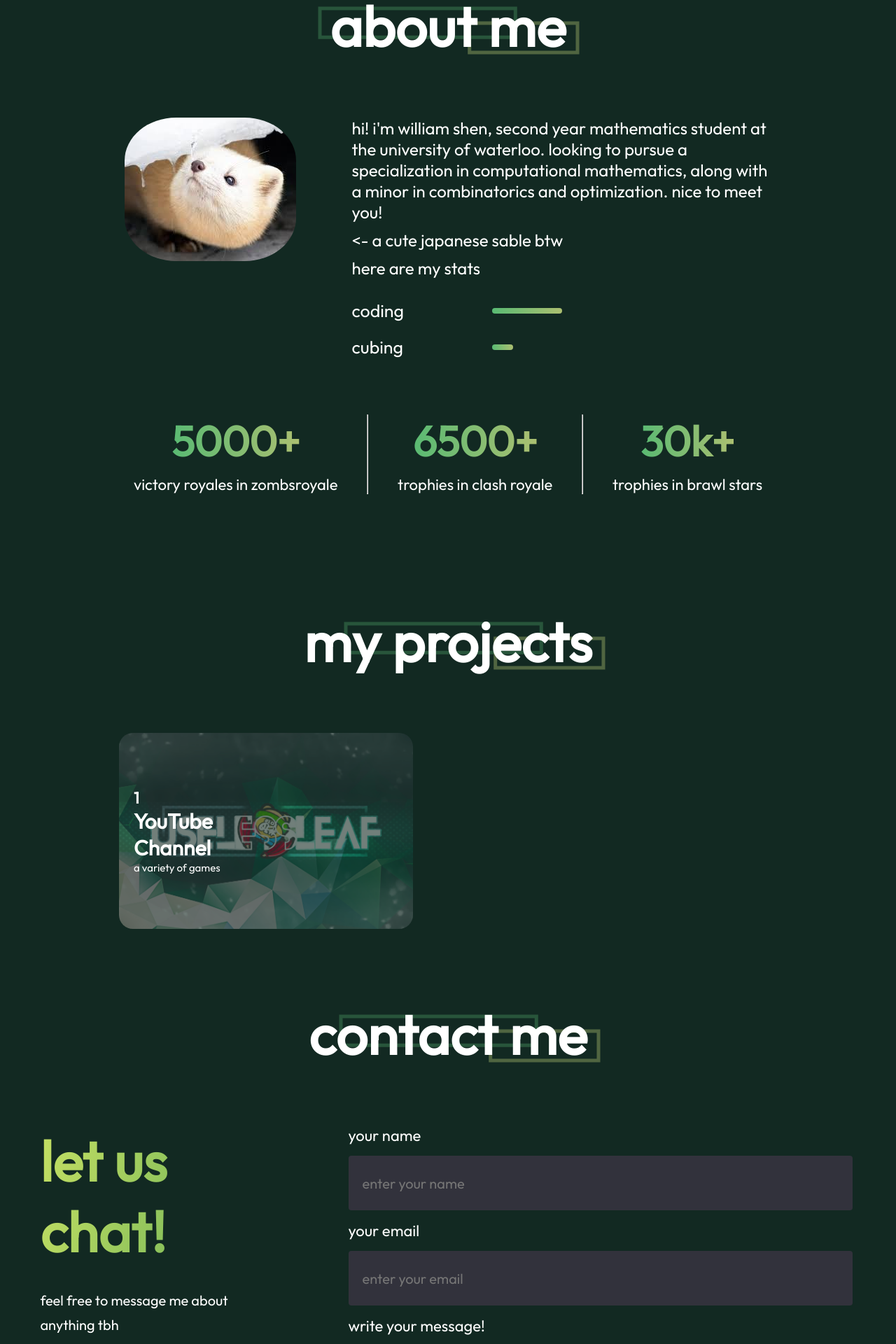
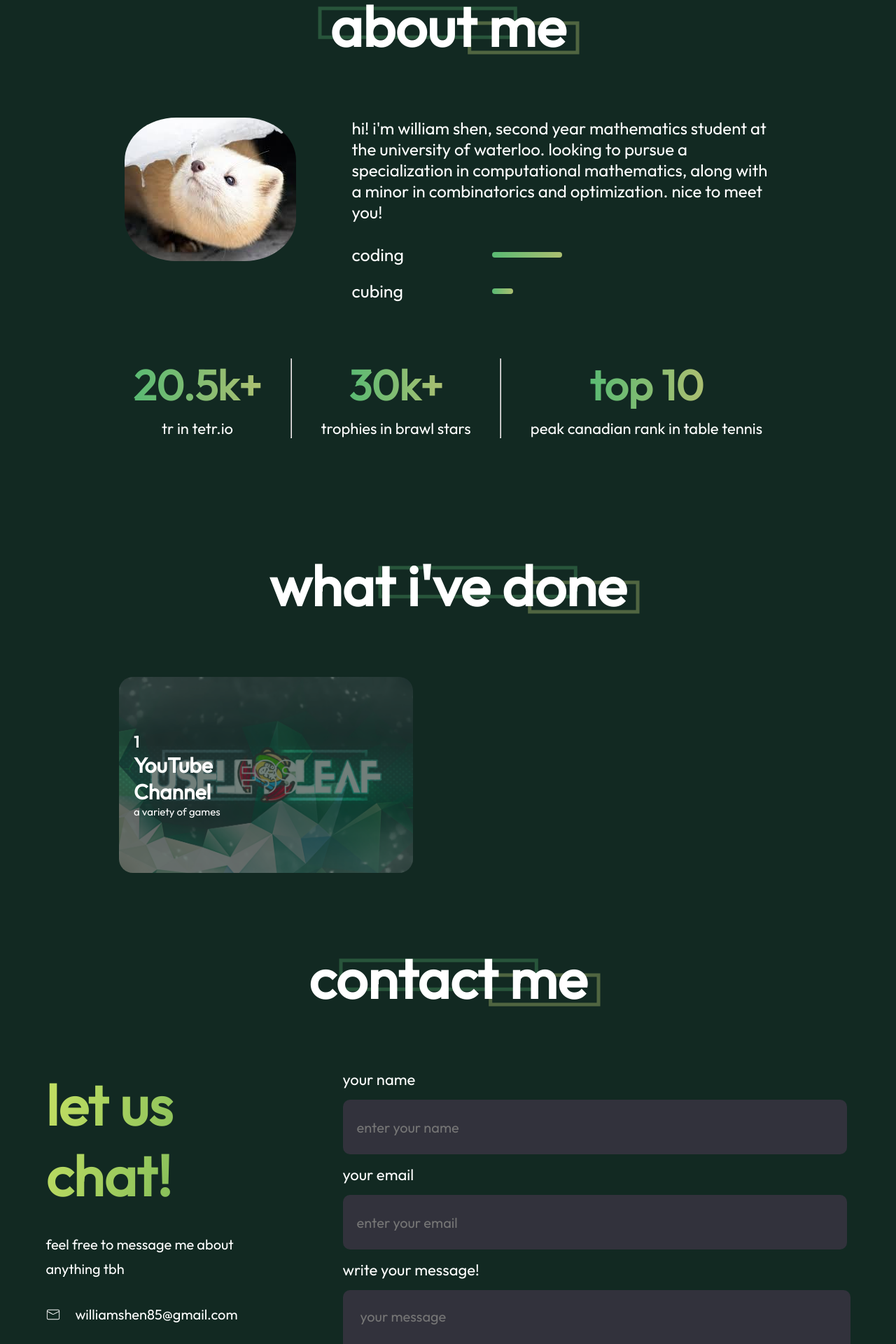
Before and after one commit to williamrshen/website, a React (Vite) app: page / in a window 1280 px wide. Shown: the part 880-2800 px from the top of the page at 70% size. Built offline with nearby package versions, Linux system fonts and the light colour scheme.

Commit message:
some changes

```diff
--- a/package.json
+++ b/package.json
@@ -15,6 +15,7 @@
     "react": "^18.3.1",
     "react-anchor-link-smooth-scroll": "^1.0.12",
     "react-dom": "^18.3.1",
+    "react-icons": "^5.4.0",
     "react-router": "^7.1.3"
   },
   "devDependencies": {
--- a/src/Components/About/About.jsx
+++ b/src/Components/About/About.jsx
@@ -21,8 +21,6 @@
                     <p>hi! i'm william shen, second year mathematics student at the university of waterloo. looking to pursue a specialization in computational mathematics, along with a minor
                         in combinatorics and optimization. nice to meet you!
                     </p>
-                    <p>&lt;- a cute japanese sable btw</p>
-                    <p>here are my stats</p>
                 </div>
                 <div className="about-skills">
                     <div className="about-skill">
@@ -36,18 +34,18 @@
         </div>
         <div className="about-achievements">
             <div className="about-achievement">
-                <h1>5000+</h1>
-                <p>victory royales in zombsroyale</p>
-            </div>
-            <hr/>
-            <div className="about-achievement">
-                <h1>6500+</h1>
-                <p>trophies in clash royale</p>
+                <h1>20.5k+</h1>
+                <p>tr in tetr.io</p>
             </div>
             <hr/>
             <div className="about-achievement">
                 <h1>30k+</h1>
                 <p>trophies in brawl stars</p>
+            </div>
+            <hr/>
+            <div className="about-achievement">
+                <h1>top 10</h1>
+                <p>peak canadian rank in table tennis</p>
             </div>
         </div>
     </div>
--- a/src/Components/Contact/Contact.css
+++ b/src/Components/Contact/Contact.css
@@ -85,7 +85,7 @@
     width: 700px;
     height: 78px;
     padding-left: 20px;
-    border-radius: 4px;
+    border-radius: 10px;
     background: #32323c;
     color:#acbf71;
     font-family: Outfit;
@@ -96,7 +96,7 @@
     width: 675px;
     border: none;
     padding: 25px;
-    border-radius: 4px;
+    border-radius: 10px;
     background: #32323c;
     color:#acbf71;
     font-family: Outfit;
@@ -119,3 +119,8 @@
     transform: scale(1.05);
     transition: 0.3s;
 }
+
+.contact-details a {
+    text-decoration: none;
+    color: white;
+}
--- a/src/Components/Contact/Contact.jsx
+++ b/src/Components/Contact/Contact.jsx
@@ -1,10 +1,10 @@
 import React from 'react'
 import './Contact.css'
-import theme_pattern from '../../assets/theme_pattern.svg'
-import mail_icon from '../../assets/mail_icon.svg'
-import location_icon from '../../assets/location_icon.svg'
-import call_icon from '../../assets/call_icon.svg'
 import rectangle from '../../assets/rectangle.svg'
+
+import { CiLocationOn } from "react-icons/ci";
+import { CiLinkedin } from "react-icons/ci";
+import { CiMail } from "react-icons/ci";
 
 
 const Contact = () => {
@@ -44,13 +44,17 @@
                 <h1>let us chat!</h1>
                 <p>feel free to message me about anything tbh</p>
                 <div className="contact-details">
+                    <a href="williamshen85@gmail.com" target="_blank" className="contact-detail">
+                      <CiMail />
+                      <p>williamshen85@gmail.com</p>
+                    </a>
+                    <a href="https://www.linkedin.com/in/williamrshen/" target="_blank" className="contact-detail">
+                      <CiLinkedin />
+                      <p>williamrshen</p>
+                    </a>
                     <div className="contact-detail">
-                        <img src={mail_icon} alt="" />
-                        <p>williamshen85@gmail.com</p>
-                    </div>
-                    <div className="contact-detail">
-                    <img src={location_icon} alt="" />
-                    <p>Toronto, Ontario</p>
+                      <CiLocationOn />
+                      <p>toronto, ontario</p>
                     </div>
                 </div>
             </div>
--- a/src/Components/Footer/Footer.css
+++ b/src/Components/Footer/Footer.css
@@ -12,7 +12,7 @@
 
 .footer-top-left p{
     font-size: 20px;
-    max-width: 400px;
+    max-width: 100%;
 }
 
 .footer-top-right {
--- a/src/Components/Footer/Footer.jsx
+++ b/src/Components/Footer/Footer.jsx
@@ -13,7 +13,7 @@
                 <img src={ul} alt="" />
                 <p>sheesh</p>
             </div>
-            <div className="footer-top-right">
+            {/* <div className="footer-top-right">
                 <div className="footer-email-input">
                     <img src={user_icon} alt="" />
                     <input type="email" placeholder='enter your email' />
@@ -21,7 +21,7 @@
                 <div className="footer-subscribe">
                     subscribe
                 </div>
-            </div>
+            </div> */}
         </div>
         <hr />
         <div className="footer-bottom">
--- a/src/Components/Hero/Hero.jsx
+++ b/src/Components/Hero/Hero.jsx
@@ -12,7 +12,7 @@
         <img src={orangutan} alt=""></img>
         <h1>hi. i'm <span>william shen</span></h1>
         <h2>aka uselessleaf</h2>
-        <p>coder, cuber, chatter, artist, musician</p>
+        <p>part time - coder, cuber, athlete, musician, gamer</p>
 
         <div className="hero-action">
             <div className="hero-connect">
--- a/src/Components/Portfolio/Portfolio.jsx
+++ b/src/Components/Portfolio/Portfolio.jsx
@@ -11,7 +11,7 @@
     <div id='portfolio' className="portfolio">
         <div className="portfolio-title">
             <h1>
-                my projects
+                what i've done
             </h1>
             <img src={rectangle} alt="" />
         </div>
```
Also changed, not shown: src/App.jsx (+0 -7 lines), 1 other file (tests, documents, lock files or other folders).
